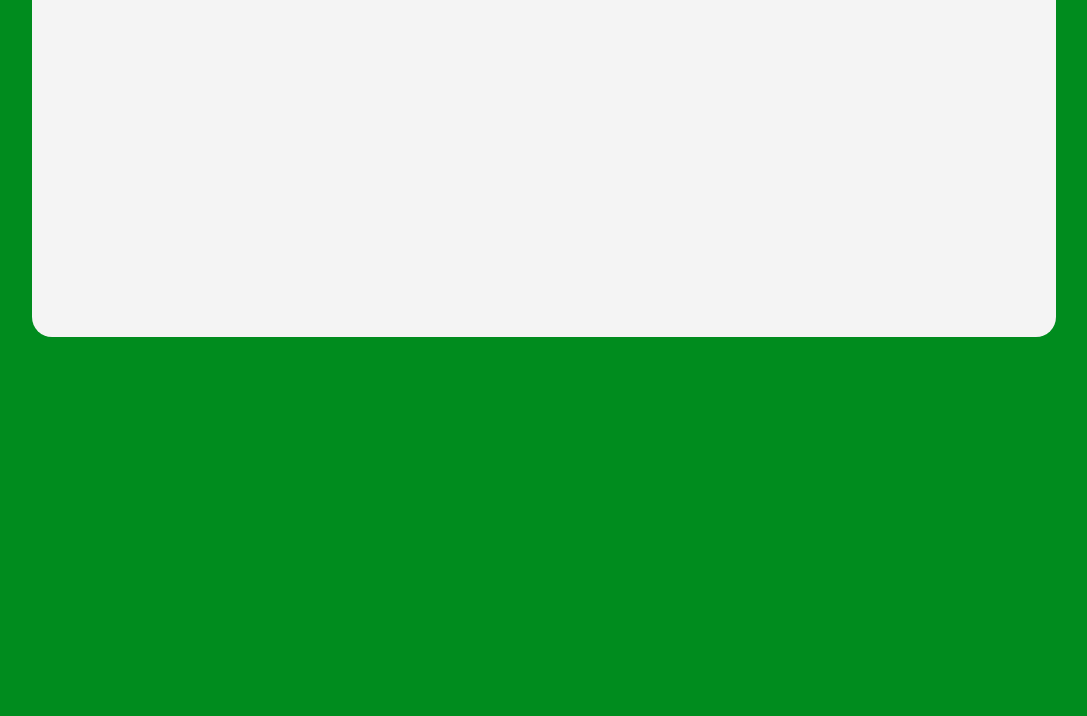
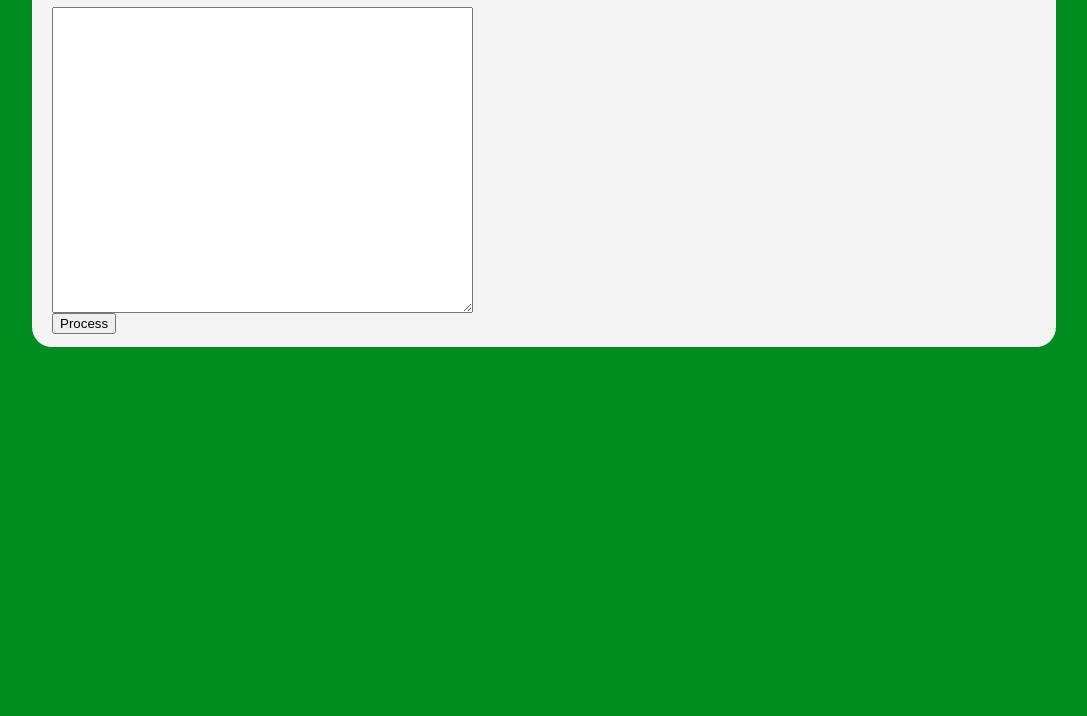
Before and after one commit to BrandonTwede/CS260Creative1, a plain HTML site: page index.html in a window 1280 px wide. Shown: the part 84-800 px from the top of the page, without its empty margins (96-1183 px from the left). Drawn offline with Linux system fonts and the light colour scheme.

Commit message:
Basic structure of page with relevant Id's and classes

```diff
--- a/index.html
+++ b/index.html
@@ -5,7 +5,16 @@
 	</head>
 	<body>
 		<div id="container">
-			<h1>CS260 Creativity Project #1</h1>
-	    </div>
+			<div id="input_and_text" class="horizontal_div">
+				<h1>CS260 Creativity Project #1</h1>
+				<textarea rows="20" cols="50" id="input_text_area"></textarea><br>
+				<input type="button" value="Process" onlick="">
+			</div>
+			<div id="word_list_div" class="horizontal_div">
+				<ul id="list_of_words">
+					<h2>Words (Frequency)</h2>
+				</ul>
+			</div>
+		</div>
 	</body>
 </html>
--- a/project1.css
+++ b/project1.css
@@ -9,6 +9,10 @@ body {
 #container {
     background-color:#f4f4f4;
     min-height:400px;
-    padding:1px 15px 10px 20px;
+    padding:1px 15px 20px 20px;
     border-radius:20px;
 }
+
+.horizontal_div {
+	float: left;
+}
```
